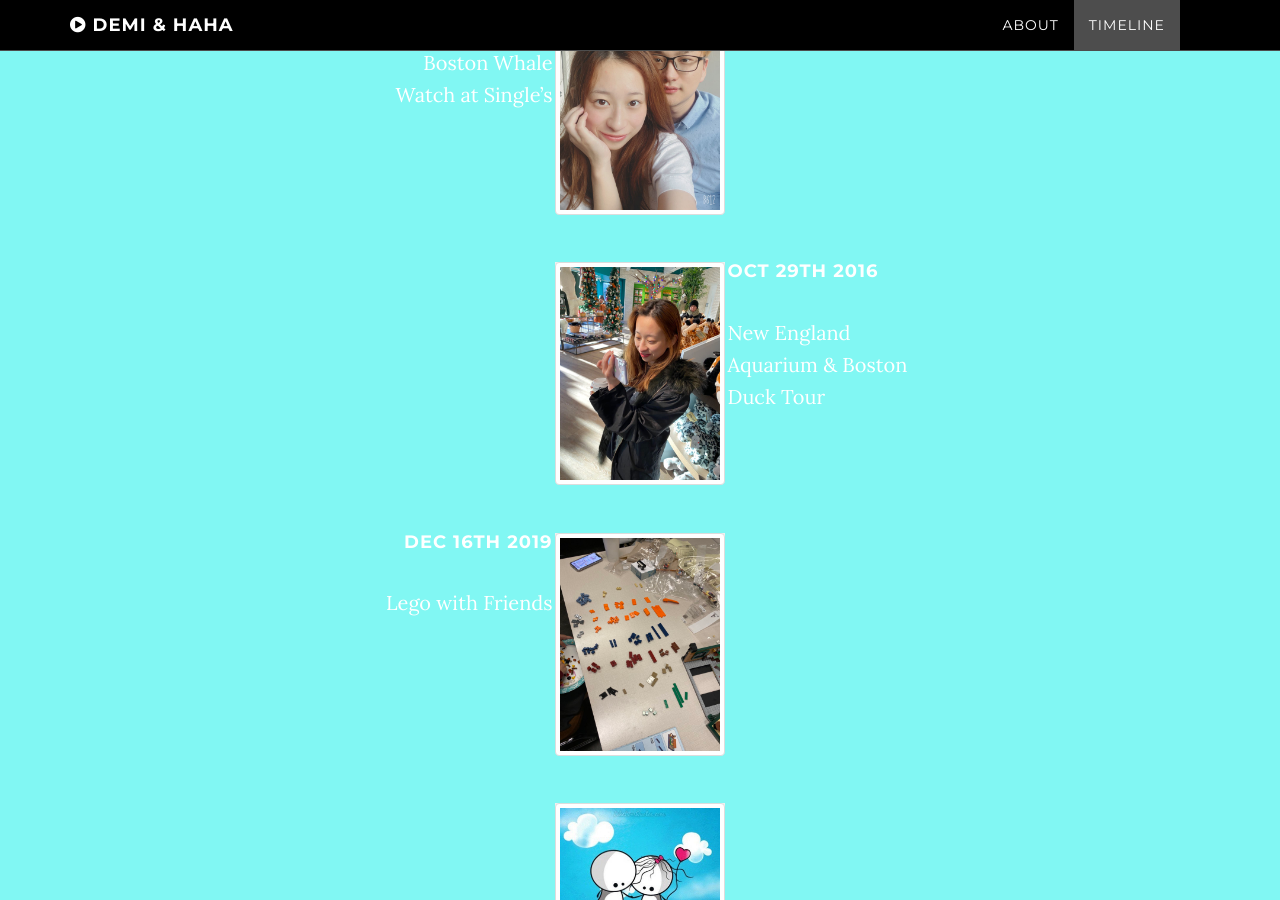
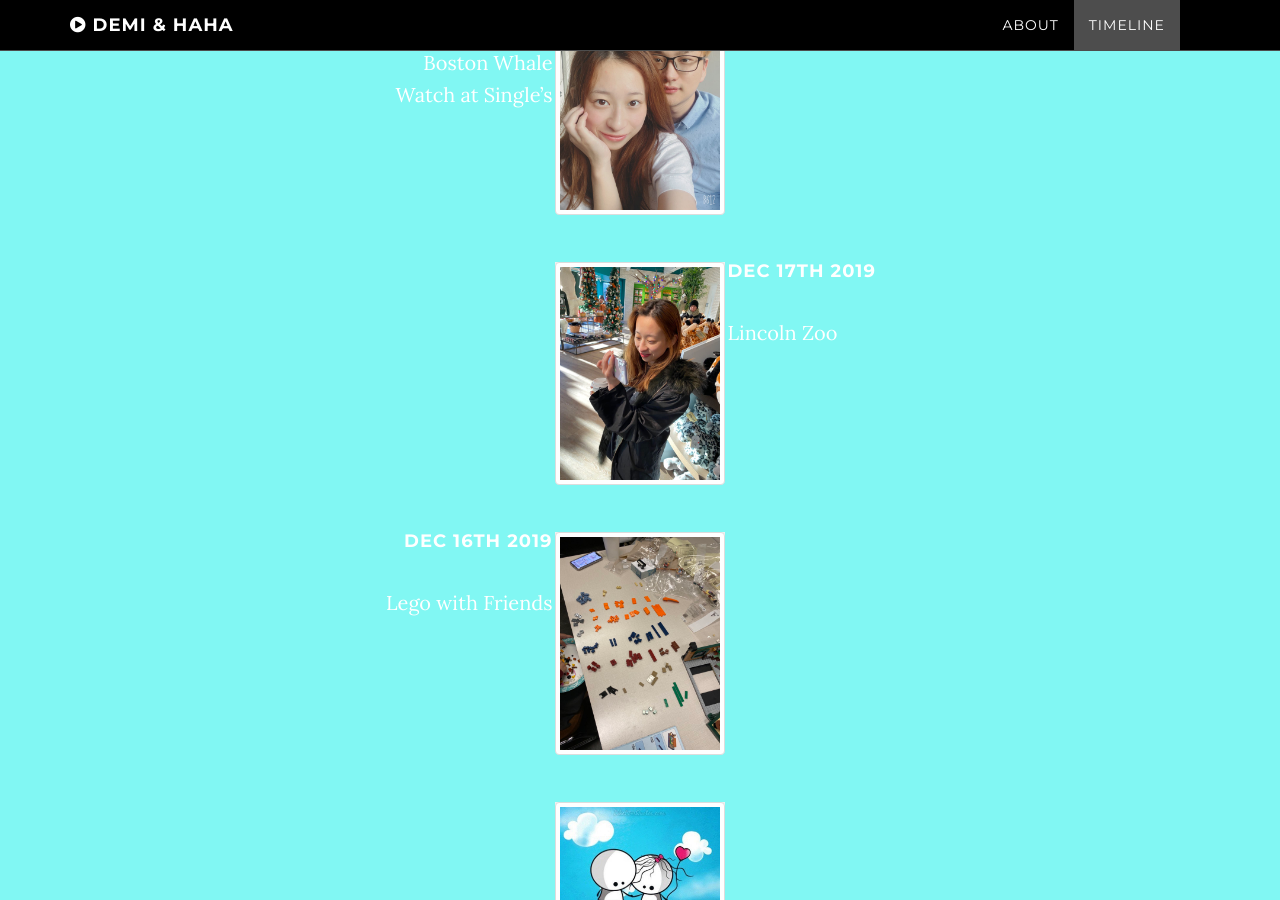
Before and after one commit to lovedemi/lovedemi.github.io, a Jekyll site: the page built from index.html, in a window 1280 px wide and 900 px high, scrolled down 2117 px. Built offline with Jekyll 4.4.1, drawn with Linux system fonts in a browser that asks for light colours; comment, search, counter and statistics services are not loaded.

Commit message:
Update 2012-01-01-job01.markdown

```diff
--- a/_posts/2012-01-01-job01.markdown
+++ b/_posts/2012-01-01-job01.markdown
@@ -1,7 +1,7 @@
 ---
 layout: null
-title: Oct 29th 2016
+title: Dec 17th 2019
 subtitle:
 image: "img/timeline/2.jpg"
 ---
-New England Aquarium & Boston Duck Tour
+Lincoln Zoo
```
